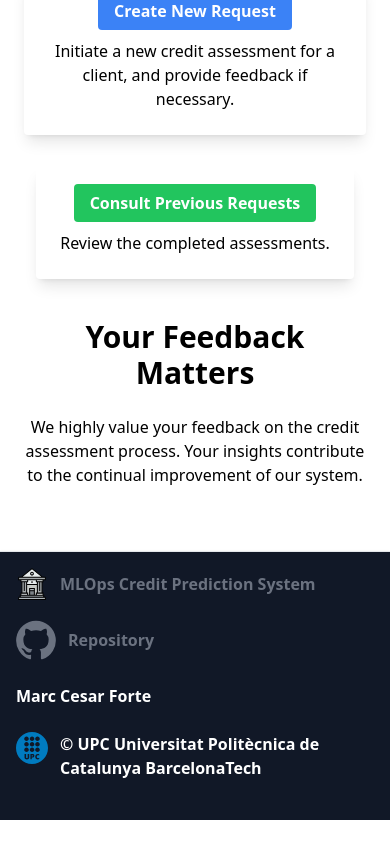
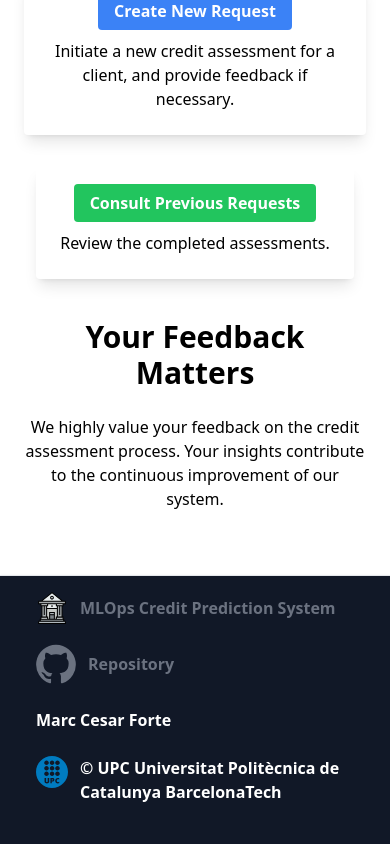
Before and after one commit to marc-cesar/tfg-mlops-web, an Angular app: page / in a window 390 px wide. Shown: the part 701-1545 px from the top of the page. Before the commit the page ends 1521 px from the top, so only its background shows below. Built offline with nearby package versions, Linux system fonts and the light colour scheme.

Commit message:
Padding on the footer

```diff
--- a/src/app/footer-web/footer-web.component.html
+++ b/src/app/footer-web/footer-web.component.html
@@ -1,4 +1,4 @@
-<footer class="bg-gray-900 shadow text-white bottom-0 left-0 z-20 w-full p-0 border-t mt-auto">
+<footer class="bg-gray-900 shadow text-white bottom-0 left-0 z-20 w-full px-5 lg:p-0 border-t mt-auto">
     <div class="w-full max-w-screen-xl mx-auto p-4 md:py-8">
         <div class="sm:flex sm:items-center justify-between">
             <a href="/" class="group flex items-center space-x-3 rtl:space-x-reverse">
--- a/src/app/home/home.component.html
+++ b/src/app/home/home.component.html
@@ -25,6 +25,6 @@
 
     <div class="text-center my-10">
       <h2 class="text-3xl font-semibold mb-6">Your Feedback Matters</h2>
-      <p>We highly value your feedback on the credit assessment process. Your insights contribute to the continual improvement of our system.</p>
+      <p>We highly value your feedback on the credit assessment process. Your insights contribute to the continuous improvement of our system.</p>
     </div>
   </div>
```
